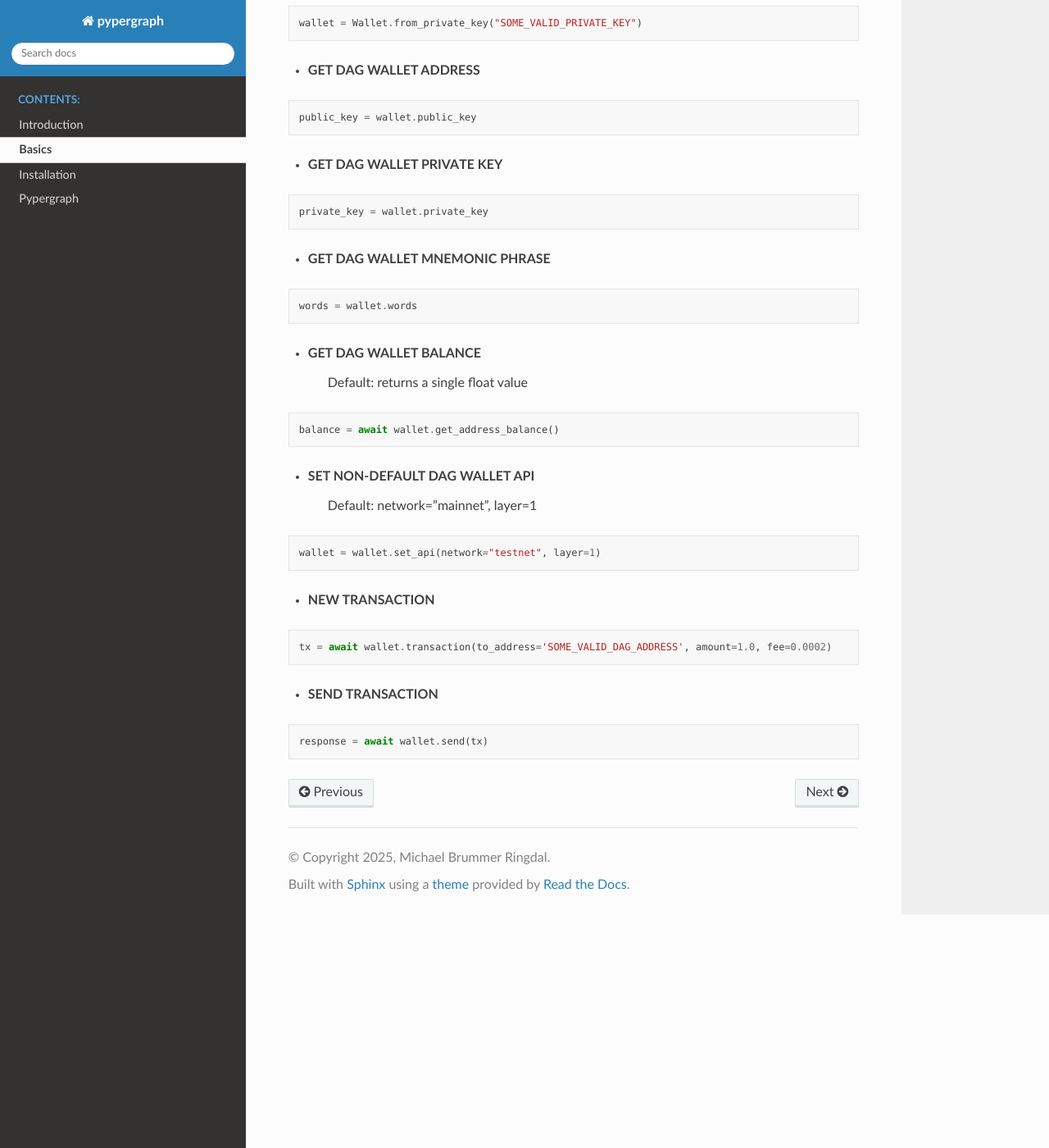
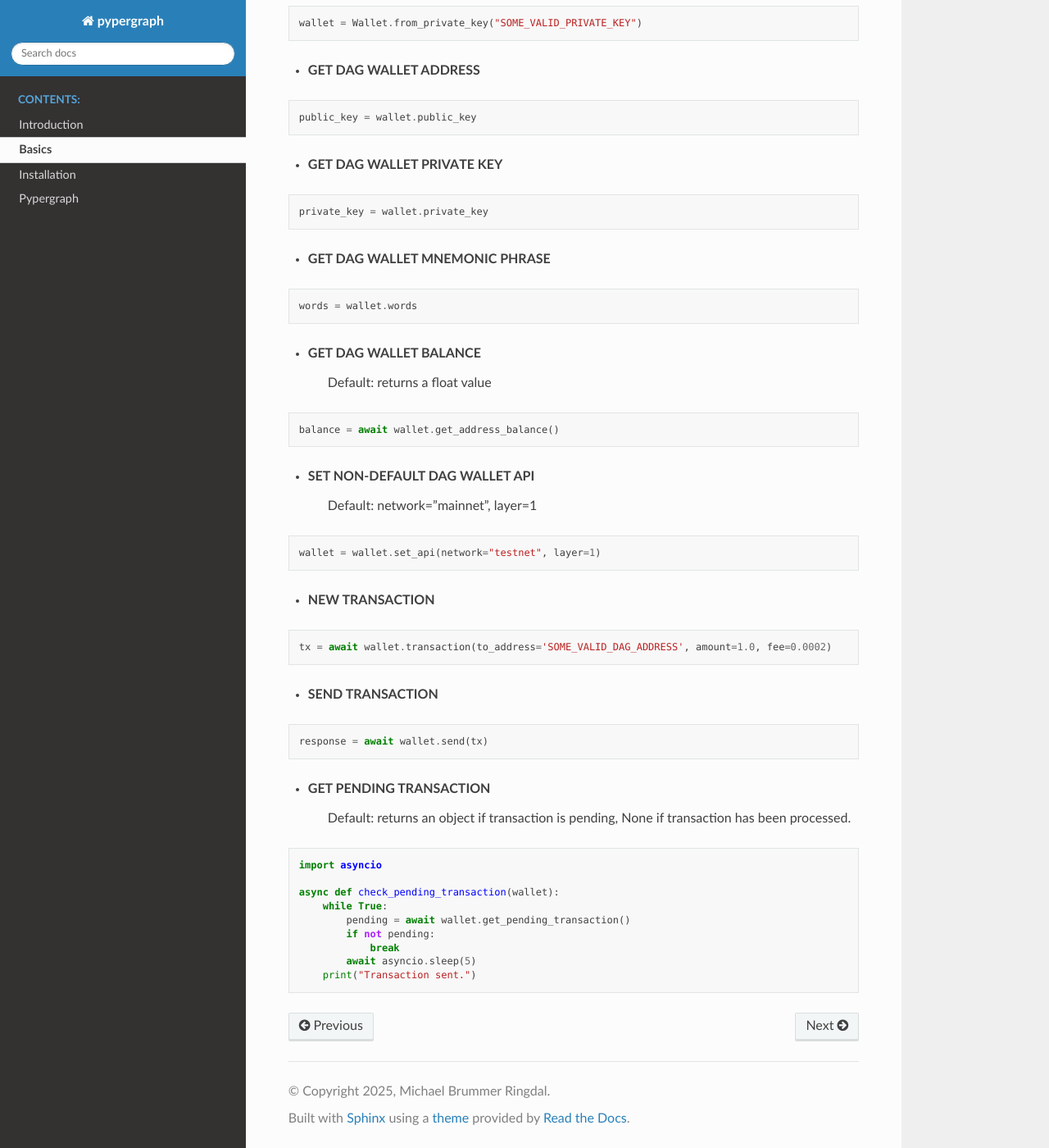
Before and after one commit to buzzgreyday/pypergraph, a Sphinx documentation site: the page built from docs/source/basics.rst, in a window 1280 px wide and 1400 px high, scrolled down 430 px. Shown: the whole window at 82% size. Built offline with Sphinx 7.4.7 and the Read the Docs theme 3.1.0, drawn with Linux system fonts in a browser that asks for light colours.

Commit message:
chor: Add get pending transaction to docs

```diff
--- a/docs/source/basics.rst
+++ b/docs/source/basics.rst
@@ -39,7 +39,7 @@ Basics
 
 * **GET DAG WALLET BALANCE**
 
-    Default: returns a single float value
+    Default: returns a float value
 
 .. code-block:: python
 
@@ -64,3 +64,19 @@ Basics
 .. code-block:: python
 
     response = await wallet.send(tx)
+
+* **GET PENDING TRANSACTION**
+
+    Default: returns an object if transaction is pending, None if transaction has been processed.
+
+.. code-block:: python
+
+   import asyncio
+
+   async def check_pending_transaction(wallet):
+       while True:
+           pending = await wallet.get_pending_transaction()
+           if not pending:
+               break
+           await asyncio.sleep(5)
+       print("Transaction sent.")
```
Also changed, not shown: 8 other files.
